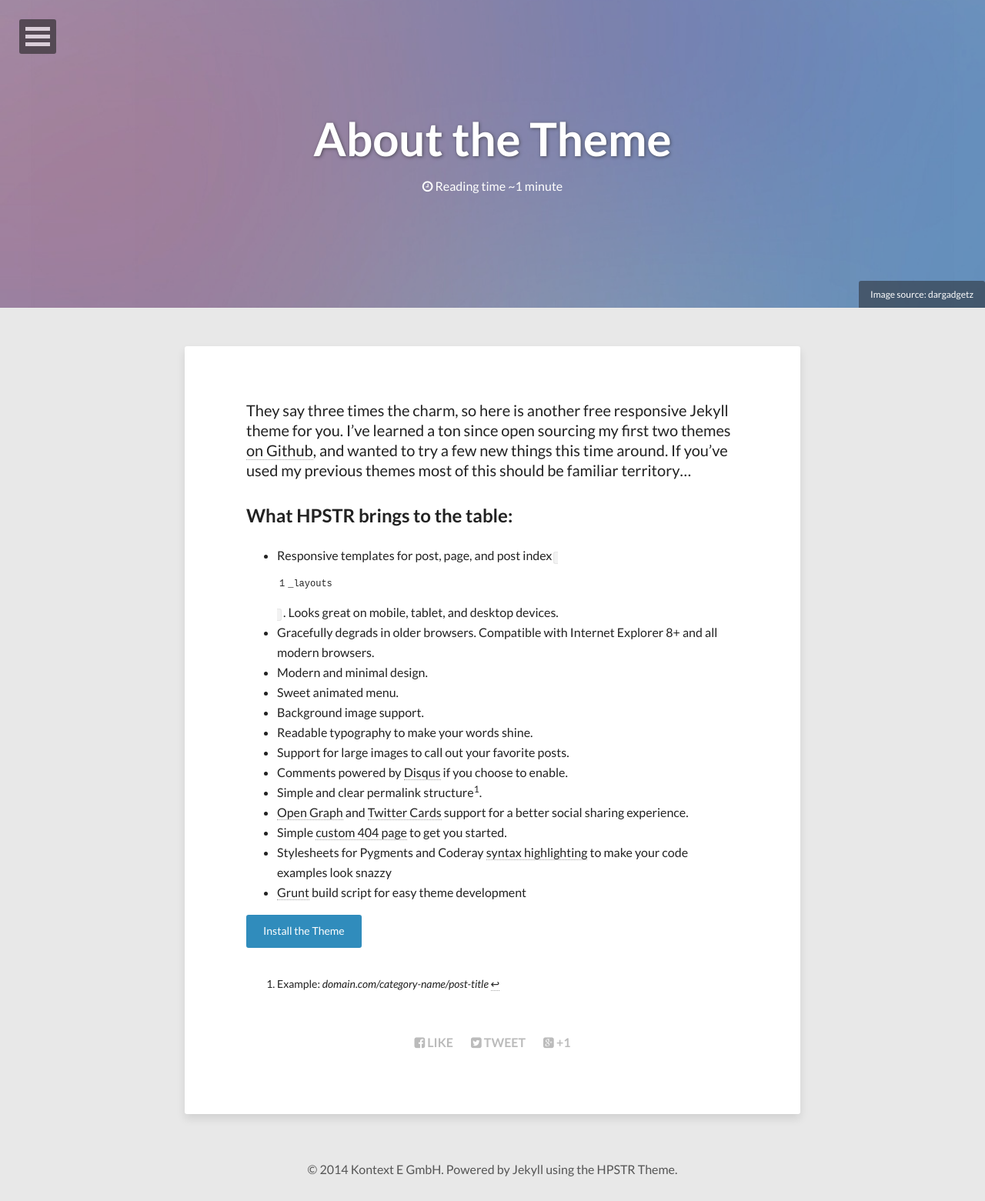
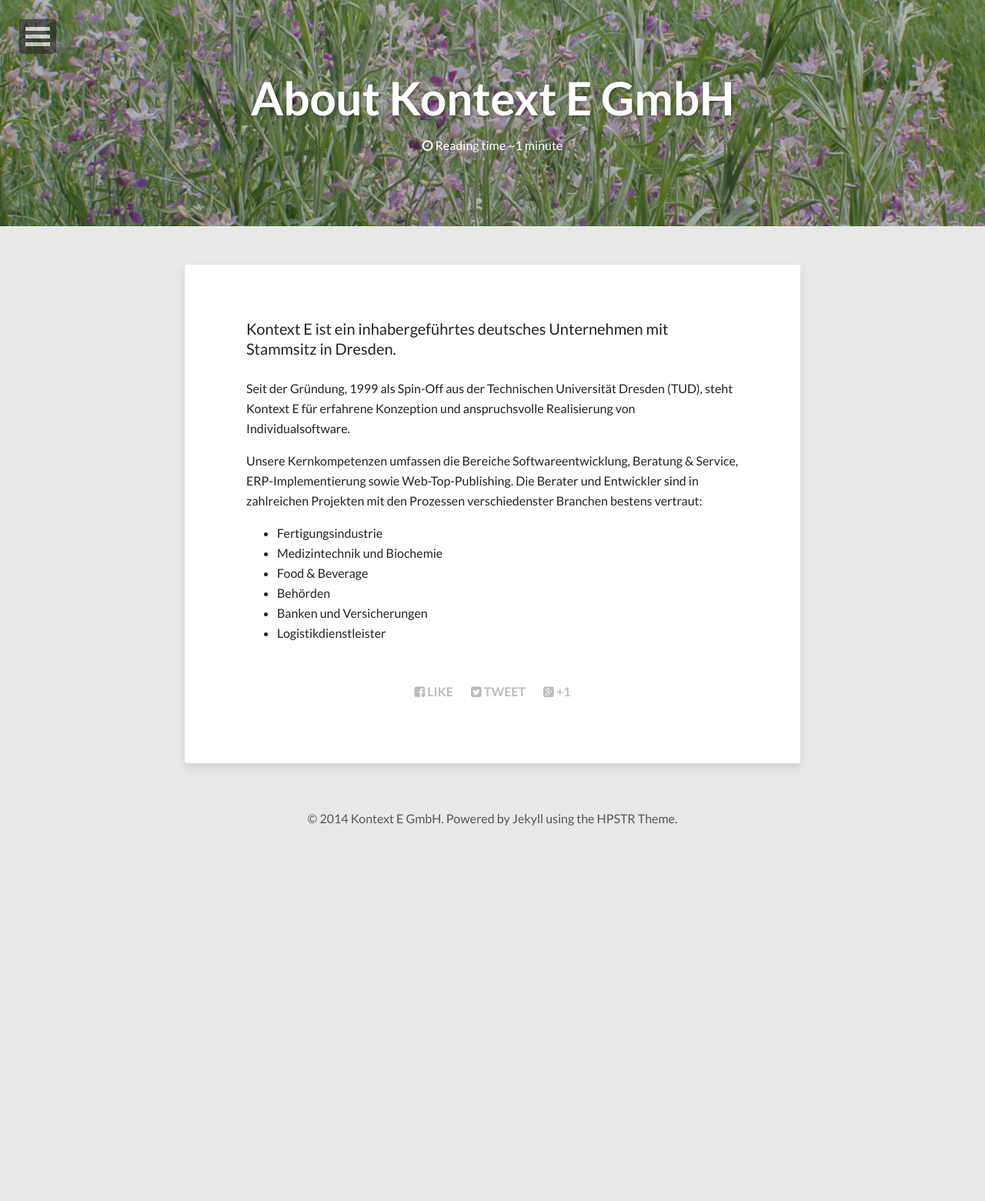
Before and after one commit to kontext-e/kontext-e.github.io, a Jekyll site: the page built from about/index.md, in a window 1280 px wide. Shown: the whole page at 77% size. Built offline with Jekyll 4.4.1, drawn with Linux system fonts in a browser that asks for light colours; nearby versions of some CDN libraries; after the commit the page ends 1105 px from its top, so only the background shows below that.

Commit message:
Am Layout gearbeitet

```diff
--- a/Gemfile
+++ b/Gemfile
@@ -1,3 +1,4 @@
 source 'https://rubygems.org'
 
 gem 'github-pages'
+gem 'rouge'
--- a/_config.yml
+++ b/_config.yml
@@ -4,12 +4,12 @@
 
 title:            Kontext E Tech Blog
 description:      Geräusche aus dem Maschinenraum
-disqus_shortname: hpstrtheme
+disqus_shortname: ketechblog
 reading_time:     true
 words_per_minute: 200
 # Your site's domain goes here (eg: //mmistakes.github.io, http://mademistakes.com, etc)
 # When testing locally leave blank or use http://localhost:4000
-url:
+url: http://techblog.kontext-e.de
 
 # Owner/author information
 owner:
@@ -43,8 +43,8 @@
 timezone:    Europe/Berlin
 future:      true
 markdown:    kramdown
-highlighter: pygments
-#highlighter: rouge
+#highlighter: pygments
+highlighter: rouge
 
 gems:
   - jekyll-sitemap
--- a/_sass/_page.scss
+++ b/_sass/_page.scss
@@ -64,7 +64,7 @@
 	display: table;
 	margin-top: 0;
 	width: 100%;
-	height: 400px;
+	height: 294px;
 	overflow: hidden;
 	.header-title-wrap {
 		display: table-cell;
@@ -104,7 +104,7 @@
 	left: -50%;
 	width: 200%;
 	height: 200%;
-	min-height: 400px;
+	min-height: 294px;
 	overflow: hidden;
 	&:after {
 		content: '';
--- a/about/index.md
+++ b/about/index.md
@@ -1,31 +1,21 @@
 ---
 layout: page
-title: About the Theme
+title: About Kontext E GmbH
 image:
-  feature: abstract-5.jpg
-  credit: dargadgetz
-  creditlink: http://www.dargadgetz.com/ios-7-abstract-wallpaper-pack-for-iphone-5-and-ipod-touch-retina/
+  feature: header-1.jpg
 comments: false
 ---
 
-They say three times the charm, so here is another free responsive Jekyll theme for you. I've learned a ton since open sourcing my first two themes [on Github](http://github.com/mmistakes), and wanted to try a few new things this time around. If you've used my previous themes most of this should be familiar territory...
+Kontext E ist ein inhabergeführtes deutsches Unternehmen mit Stammsitz in Dresden.
 
-## What HPSTR brings to the table:
+Seit der Gründung, 1999 als Spin-Off aus der Technischen Universität Dresden (TUD), steht Kontext E für erfahrene Konzeption und anspruchsvolle Realisierung von Individualsoftware.
 
-* Responsive templates for post, page, and post index `_layouts`. Looks great on mobile, tablet, and desktop devices.
-* Gracefully degrads in older browsers. Compatible with Internet Explorer 8+ and all modern browsers.
-* Modern and minimal design.
-* Sweet animated menu.
-* Background image support.
-* Readable typography to make your words shine.
-* Support for large images to call out your favorite posts.
-* Comments powered by [Disqus](http://disqus.com) if you choose to enable.
-* Simple and clear permalink structure[^1].
-* [Open Graph](https://developers.facebook.com/docs/opengraph/) and [Twitter Cards](https://dev.twitter.com/docs/cards) support for a better social sharing experience.
-* Simple [custom 404 page]({{ site.url }}/404.html) to get you started.
-* Stylesheets for Pygments and Coderay [syntax highlighting]({{ site.url }}/code-highlighting-post/) to make your code examples look snazzy
-* [Grunt](http://gruntjs.com) build script for easy theme development
+Unsere Kernkompetenzen umfassen die Bereiche Softwareentwicklung, Beratung & Service, ERP-Implementierung sowie Web-Top-Publishing.
+Die Berater und Entwickler sind in zahlreichen Projekten mit den Prozessen verschiedenster Branchen bestens vertraut:
 
-<div markdown="0"><a href="{{ site.url }}/theme-setup" class="btn btn-info">Install the Theme</a></div>
-
-[^1]: Example: *domain.com/category-name/post-title*
+* Fertigungsindustrie
+* Medizintechnik und Biochemie
+* Food & Beverage
+* Behörden
+* Banken und Versicherungen
+* Logistikdienstleister
--- a/index.html
+++ b/index.html
@@ -1,11 +1,11 @@
 ---
 layout: post-index
 title: Latest Posts
-description: "Describe this nonsense."
-tags: [Jekyll, theme, themes, responsive, blog, modern]
+description: "Geräusche aus dem Maschinenraum"
+tags: [Tech, Kontext E]
 comments: false
 image:
-  feature: abstract-1.jpg
+  feature: header-1.jpg
 ---
 
 {% for post in paginator.posts %}
```
Also changed, not shown: _data/navigation.yml (+2 -5 lines), _posts/2014-08-15-atdd.md (+1 -1 lines), theme-setup/index.md (deleted, +0 -277 lines), _posts/2014-09-12-jqassistant-plugins.md (renamed from _posts/2014-09-12-jqassistant.md), images/header-1.jpg (added), 1 other file.
